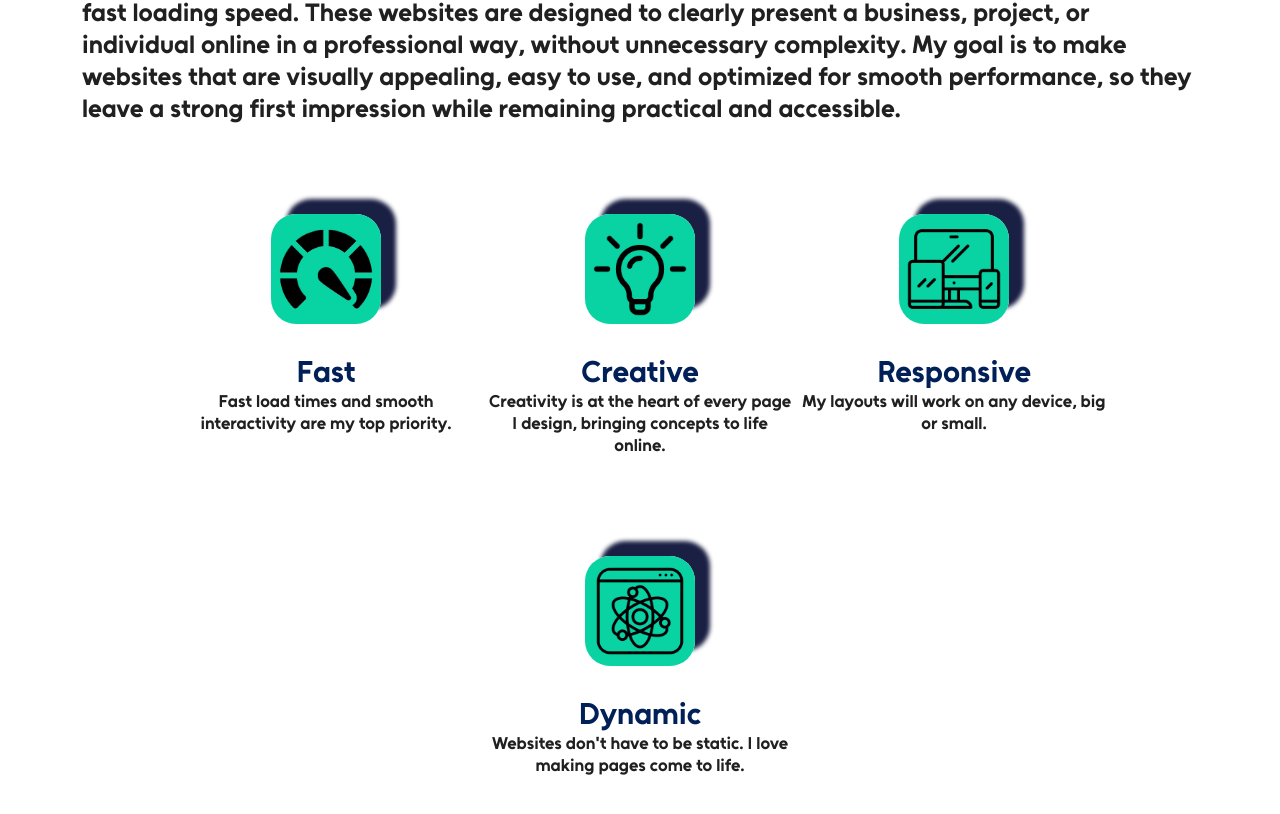
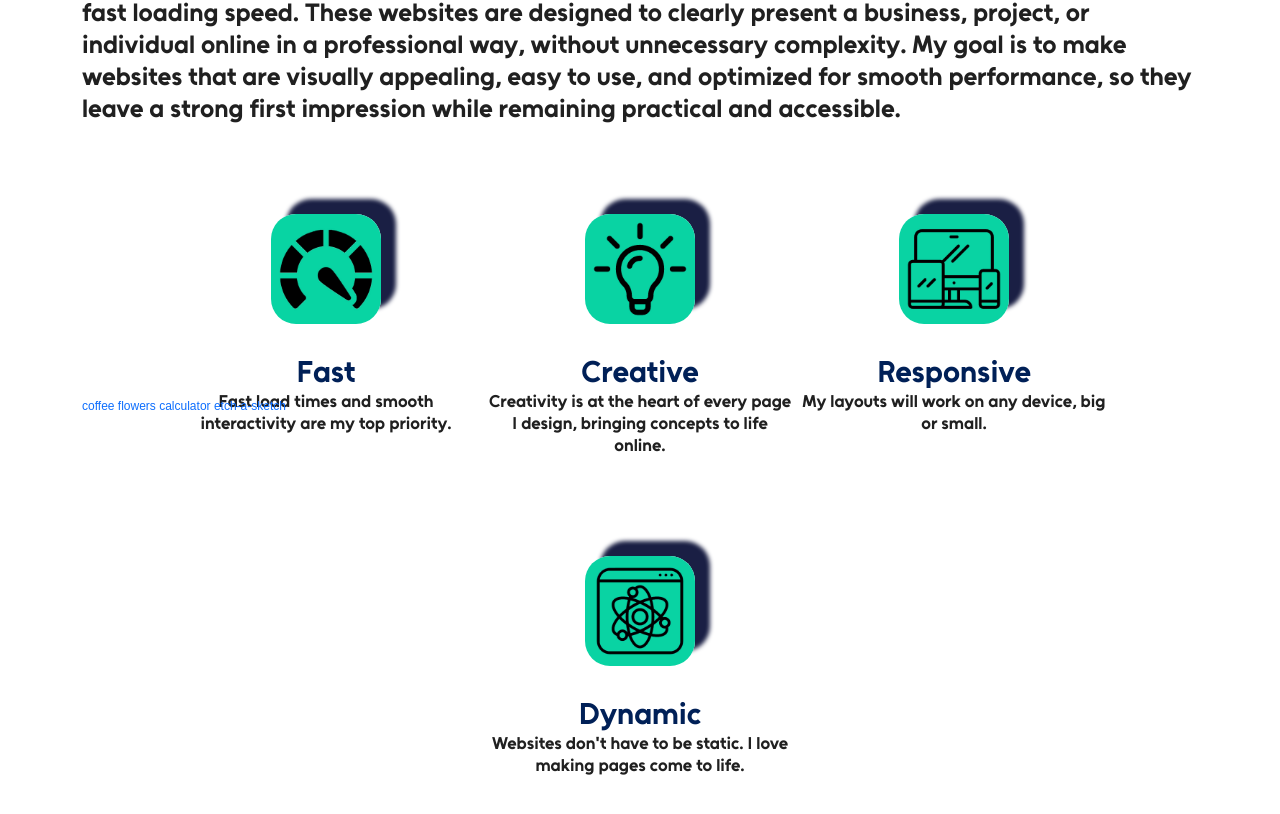
Before and after one commit to karnex7/karnex7.github.io, a website: page index.html in a window 1280 px wide. Shown: the part 1560-2374 px from the top of the page. Drawn offline with nearby package versions, Linux system fonts and the light colour scheme.

Commit message:
Add files via upload

```diff
--- a/index.html
+++ b/index.html
@@ -79,6 +79,10 @@
       </div>
     </div>
   </div>
+  <a href="https://coffeshop-karanovic.netlify.app/">coffee</a>
+  <a href="https://iris-flower-shop.netlify.app/">flowers</a>
+  <a href="https://calculatorkaranovic.netlify.app/">calculator</a>
+  <a href="https://etch-a-sketch-karanovic.netlify.app/">etch-a-sketch</a>
 </div>
 
 <script src="https://unpkg.com/typed.js@2.1.0/dist/typed.umd.js"></script>
```
